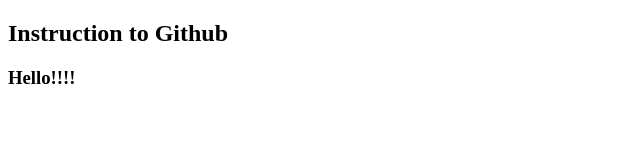
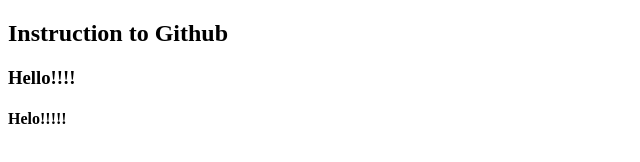
Before and after one commit to Tapa-1110/git_6A1, a plain HTML site: page index.html in a window 1280 px wide. Shown: the full height of the page, 0-640 px from the left. Drawn offline with Linux system fonts and the light colour scheme.

Commit message:
add the new line

```diff
--- a/index.html
+++ b/index.html
@@ -6,6 +6,7 @@
 <body>
 	<h2>Instruction to Github</h2>
 	<h3>Hello!!!!</h3>
+	<h4>Helo!!!!!</h4>
 
 </body>
 </html>
```
